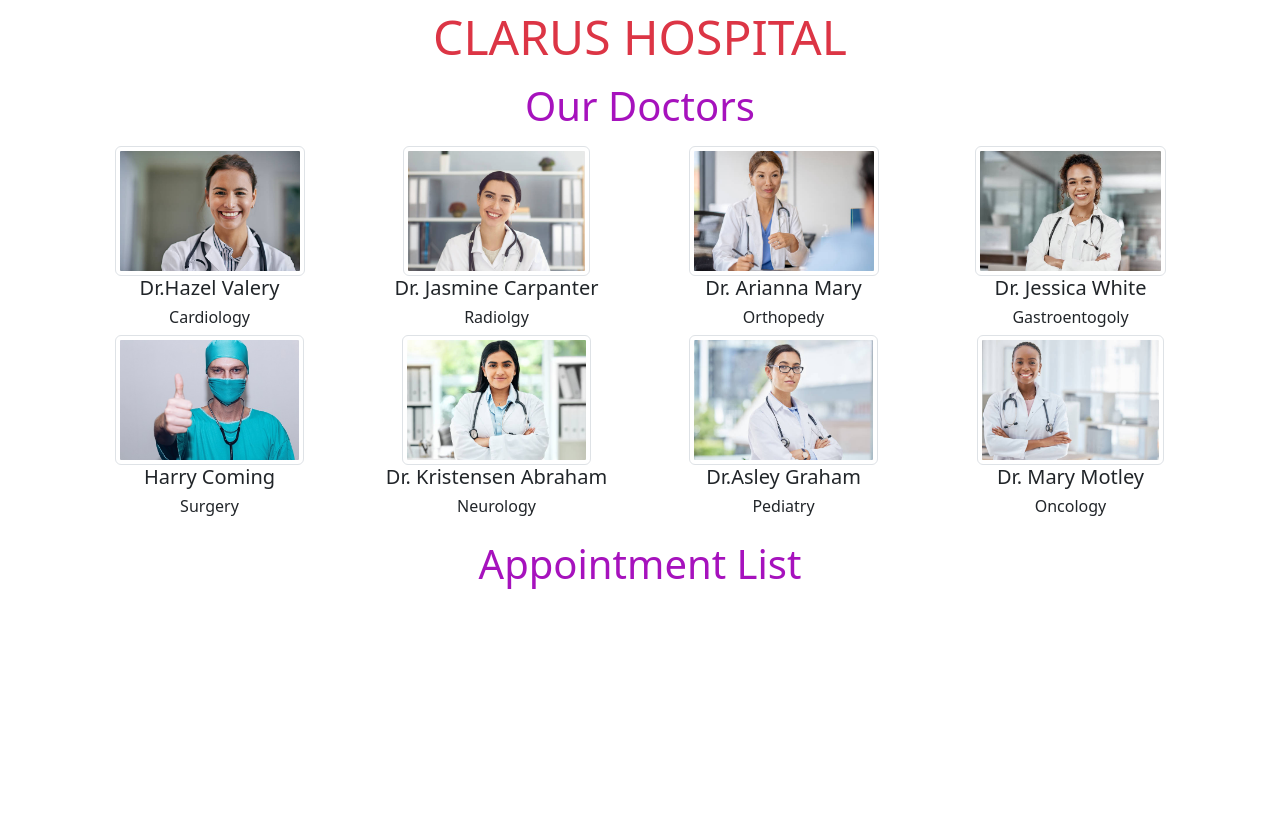
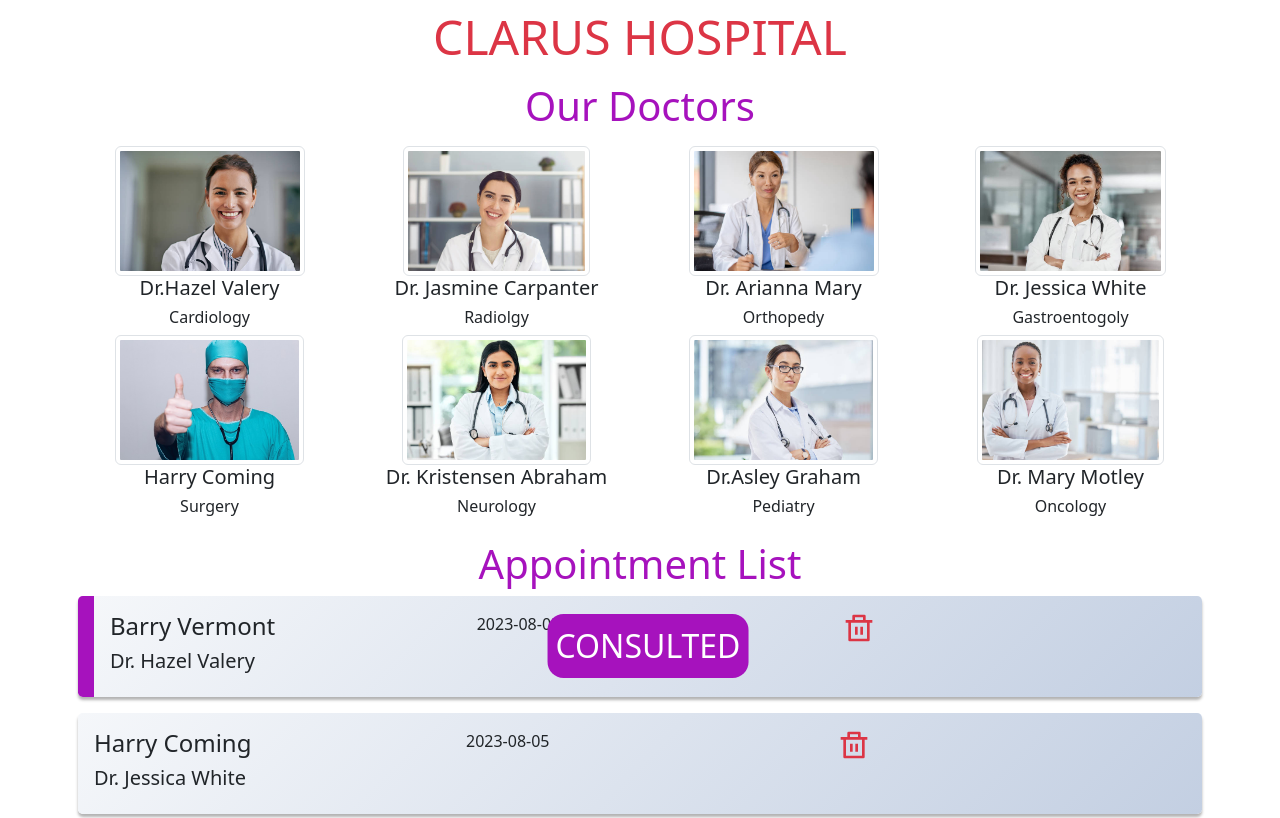
Before and after one commit to RecepKeremZeybek/hospital-app, a React (Create React App) app: page / in a window 1280 px wide. Shown: the top 818 px of the page. Built offline with nearby package versions, Linux system fonts and the light colour scheme.

Commit message:
appointmentList added

```diff
--- a/src/components/AppointmentList.jsx
+++ b/src/components/AppointmentList.jsx
@@ -1,13 +1,28 @@
-import Container from "react-bootstrap/Container"
+import { Col, Row } from "react-bootstrap";
+import Container from "react-bootstrap/Container";
+import {RiDeleteBinLine} from "react-icons/ri"
 
-const AppointmentList = () => {
+const AppointmentList = ({ app }) => {
+  console.log(app);
   return (
     <Container className="p-2">
       <h3 className="display-6 mb-2" style={{ color: "rgb(166, 18, 189)" }}>
         Appointment List
       </h3>
+      {app.map(({ id, patient, consulted, doctor, day }) => (
+        <div key={id} className={consulted ? "appointments consulted": "appointments"}>
+          <Row>
+            <Col>
+              <h4>{patient}</h4>
+              <h5>{doctor}</h5>
+            </Col>
+            <Col>{day}</Col>
+            <Col><RiDeleteBinLine className="text-danger fs-2"/></Col>
+          </Row>
+        </div>
+      ))}
     </Container>
-  )
-}
+  );
+};
 
-export default AppointmentList
+export default AppointmentList;
--- a/src/components/AppointmentModal.jsx
+++ b/src/components/AppointmentModal.jsx
@@ -9,6 +9,11 @@ function AppointmentModal({ show, handleClose, apps, setApps, drName }) {
     const [date,setDate]=useState(new Date().toISOString().slice(0, 10))
 
 
+    const handleSubmit = (e)=>{
+        e.preventDefault();
+
+        handleClose()
+    }
 
   return (
     <>
@@ -17,7 +22,7 @@ function AppointmentModal({ show, handleClose, apps, setApps, drName }) {
           <Modal.Title>Appointment for {drName}</Modal.Title>
         </Modal.Header>
         <Modal.Body>
-          <Form >
+          <Form onSubmit={handleSubmit}>
             <Form.Group className="mb-3" controlId="name">
               <Form.Label>Patient Name</Form.Label>
               <Form.Control
--- a/src/helper/data.jsx
+++ b/src/helper/data.jsx
@@ -2,21 +2,21 @@ export const appointmentData = [
   {
     id: 1,
     patient: "Barry Vermont",
-    day: new Date(),
+    day: new Date().toISOString().slice(0,10),
     consulted: true,
     doctor: "Dr. Hazel Valery",
   },
   {
     id: 2,
     patient: "Harry Coming",
-    day: new Date(),
+    day: new Date().toISOString().slice(0,10),
     consulted: false,
     doctor: "Dr. Jessica White",
   },
   {
     id: 3,
     patient: "Aaron Black",
-    day: new Date(),
+    day: new Date().toISOString().slice(0,10),
     consulted: true,
     doctor: "Dr. Jasmine Carpanter",
   },
--- a/src/pages/Home.jsx
+++ b/src/pages/Home.jsx
@@ -1,12 +1,18 @@
+import { useState } from "react"
 import AppointmentList from "../components/AppointmentList"
 import Doctors from "../components/Doctors"
+import { appointmentData } from "../helper/data"
 
 const Home = () => {
+
+  const [appointments, setAppointments] = useState(appointmentData)
+
+  console.log(appointments)
   return (
     <main className="text-center mt-2">
       <h1 className="display-5 text-danger">CLARUS HOSPITAL</h1>
       <Doctors />
-      <AppointmentList />
+      <AppointmentList app={appointments}/>
     </main>
   )
 }
```
